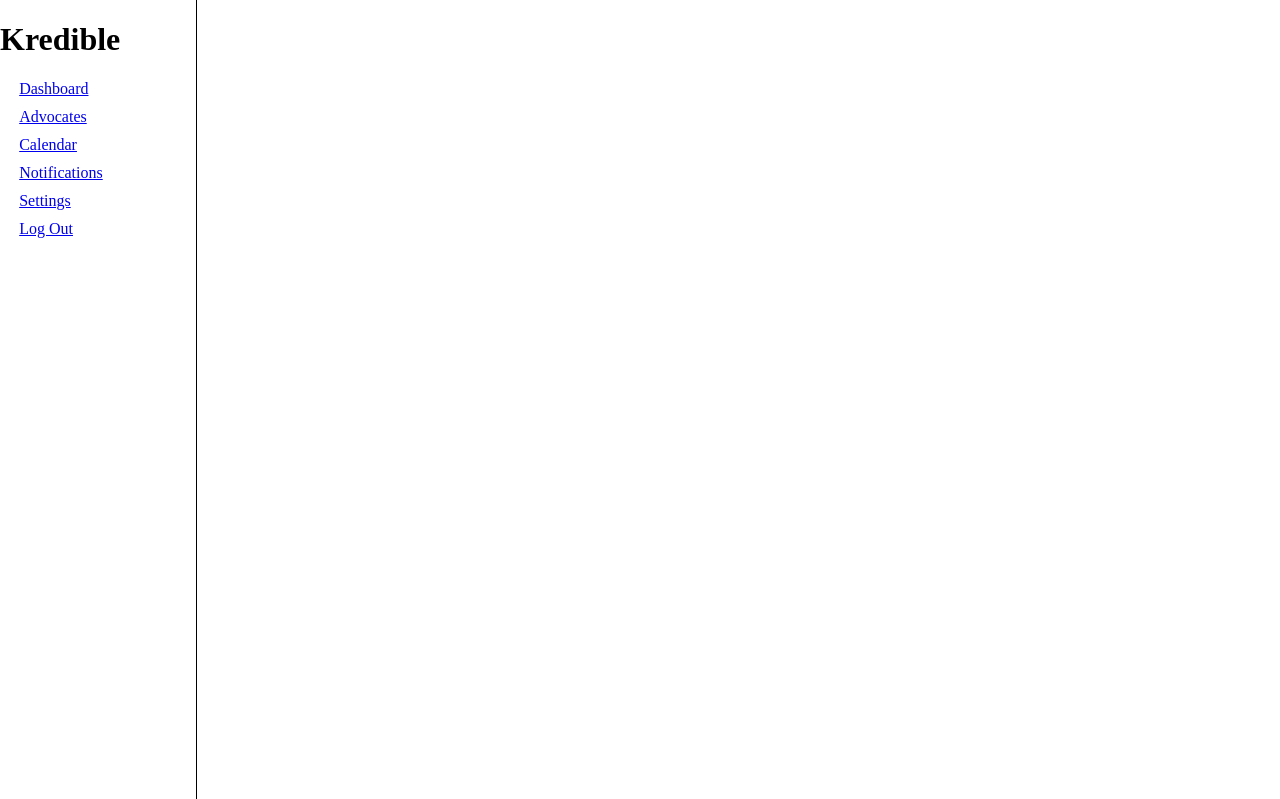
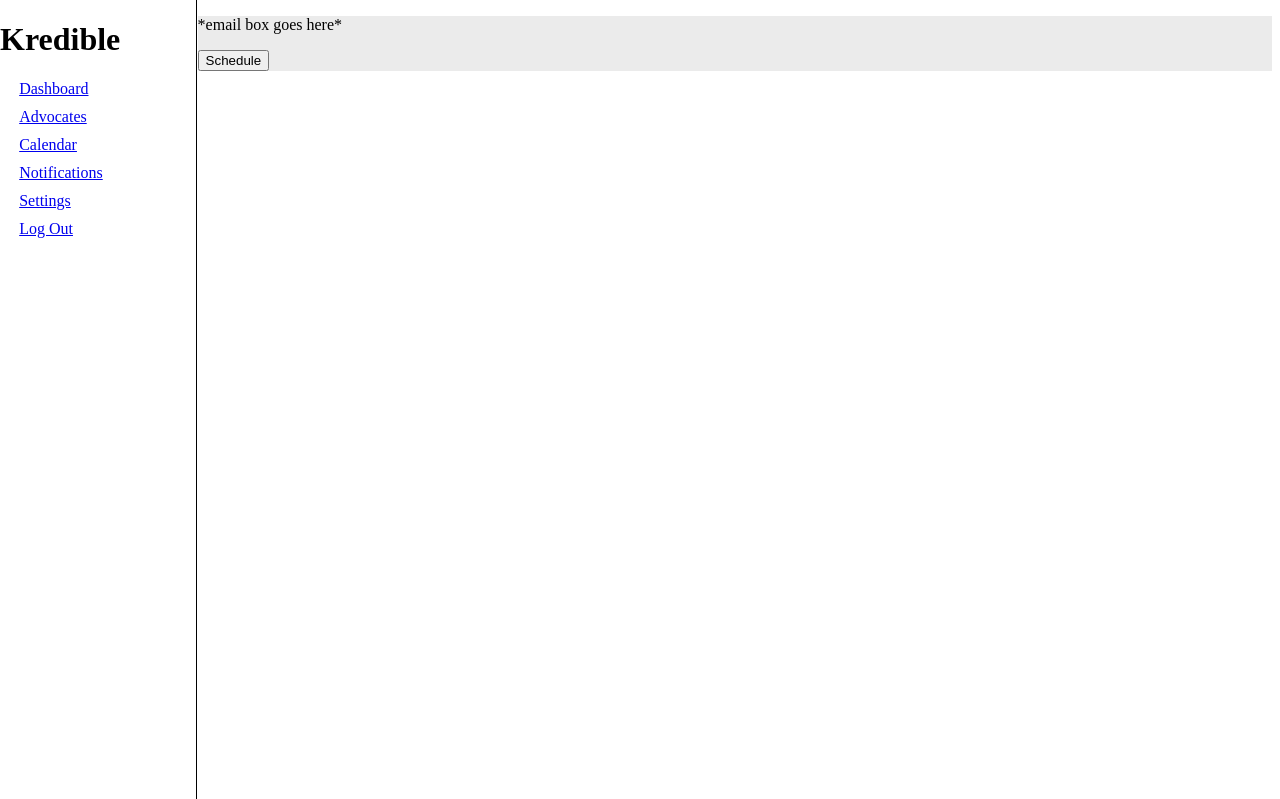
Before and after one commit to mitchhenline/kredible_app, a Flask app: template templates/view_ind_adv.html in a window 1280 px wide. Run offline with Flask 2, Linux system fonts and the light colour scheme; the template is opened without the code that fills it, so the values that code supplies are empty.

Commit message:
added button

```diff
--- a/templates/view_ind_adv.html
+++ b/templates/view_ind_adv.html
@@ -18,17 +18,13 @@
 
 
 <div id="right-side">
-
-
-
             <p id="adv-title">{{ advocate.first_name }} {{ advocate.last_name }}</p>
             <p id="company-title">{{ advocate.company }}</p>
             <p id="email-title">{{ advocate.email }}</p>
             <p id="industry-title">{{ advocate.industry }}</p>
             <p id="company-size-title">{{ advocate.company_size }}</p>
-
-
-
+            <p> *email box goes here* </p>
+            <button>Schedule</button>
 </div>
 
 {% endblock %}
```
